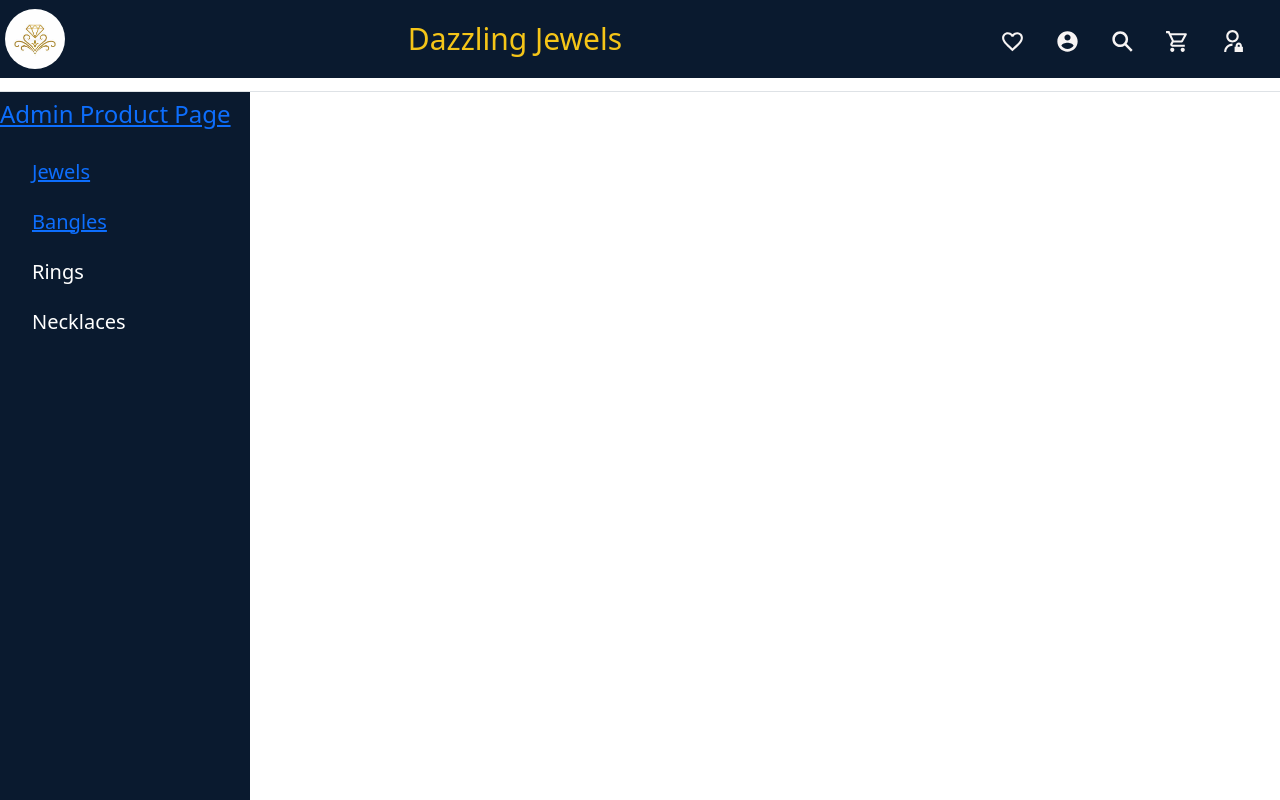
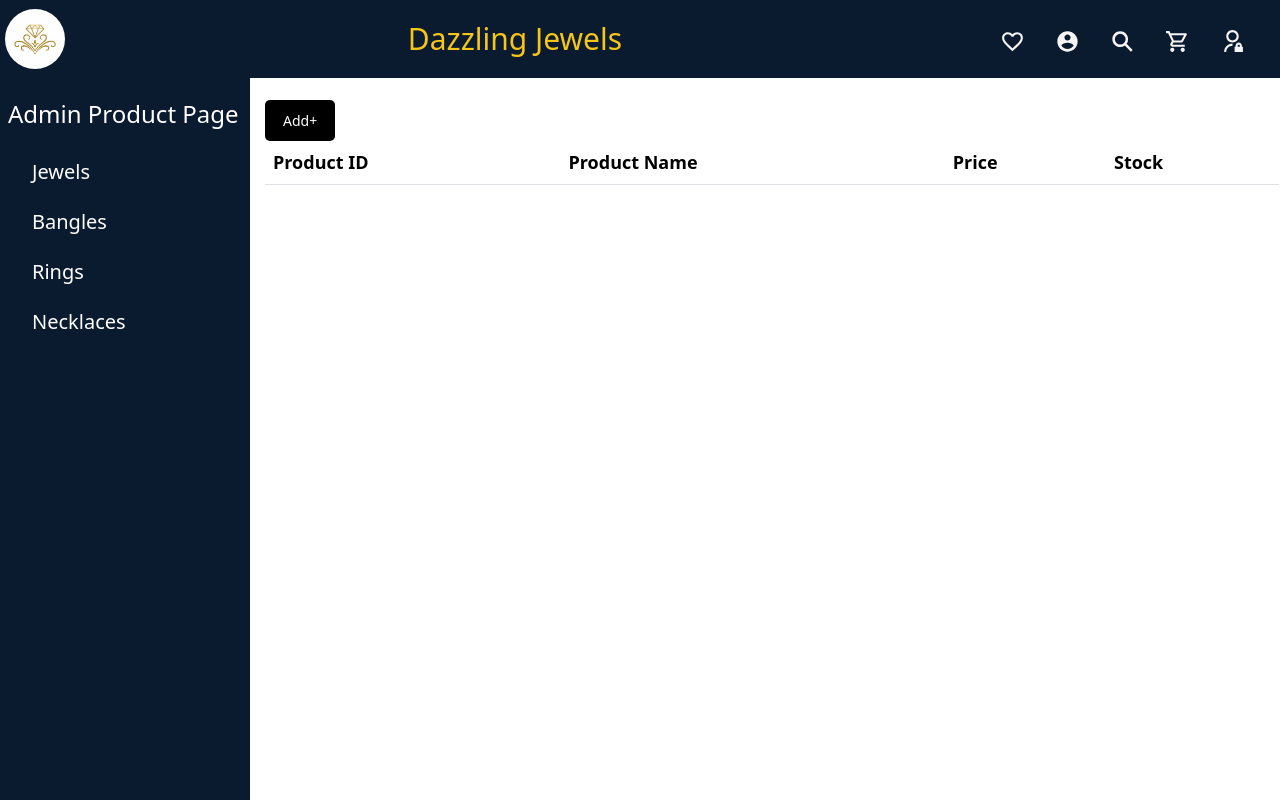
Before and after one commit to vanathisukenthiyaD/ecommerce, a React (Create React App) app: page /jewels in a window 1280 px wide. Built offline with nearby package versions, Linux system fonts and the light colour scheme.

Commit message:
initial commit

```diff
--- a/src/App.js
+++ b/src/App.js
@@ -6,7 +6,6 @@ import Head from "./header/Head";
 import Fav from "./midconten/Fav.js";
 import Search from "./midconten/Search.js";
 import Cart from "./midconten/Cart.js"
-import Foot from "./header/Foot.js";
 import 'bootstrap/dist/css/bootstrap.min.css';
 import 'bootstrap/dist/js/bootstrap.bundle.min.js';
 import Product from "./midconten/Product.js";
@@ -14,6 +13,7 @@ import AdminPro from "./midconten/Adminpro.js";
 import "./App.css";
 import Jewels from "./midconten/Jewels.js";
 import Bangles from "./midconten/Bangles.js";
+import Foot from "./header/Foot.js";
 
 
 
--- a/src/midconten/Adminpro.js
+++ b/src/midconten/Adminpro.js
@@ -19,5 +19,4 @@ const Adminpro = () => {
     </div>
   )
 }
-
 export default Adminpro
--- a/src/midconten/Bangles.js
+++ b/src/midconten/Bangles.js
@@ -1,6 +1,6 @@
 import React from 'react'
 import Adminpro from './Adminpro'
-
+import './jewels.css'
 
 const Bangles = () => {
   return (
--- a/src/midconten/Jewels.js
+++ b/src/midconten/Jewels.js
@@ -1,6 +1,6 @@
 import React from 'react'
 import Adminpro from './Adminpro'
-
+import './jewels.css'
 const Jewels = () => {
   return (
     <div>
--- a/src/midconten/adminpro.css
+++ b/src/midconten/adminpro.css
@@ -7,9 +7,25 @@
   padding-top: 100px;
   color: white;
 }
-
 .admin ul li{
   list-style: none;
   font-size: 20px;
   padding-top: 20px;
 }
+.admin ul li a{
+  color: white;
+  text-decoration: none;
+}
+.admin ul li a:hover{
+  color:#f5c518;
+  text-decoration: underline;
+}
+.admin h4 a{
+  color: white;
+  text-decoration: none;
+  padding-left: 8px;
+}
+.admin h4 a:hover{
+  color:#f5c518;
+  text-decoration: underline;
+}
--- /dev/null
+++ b/src/midconten/jewels.css
@@ -0,0 +1,9 @@
+.tbb{
+    border: 10px;
+    width: 80%;
+    font-size: 18px;
+    height: 40px;
+    margin-left:255px;
+   padding-left: 10px;
+   padding-top: 90px;
+}
```
